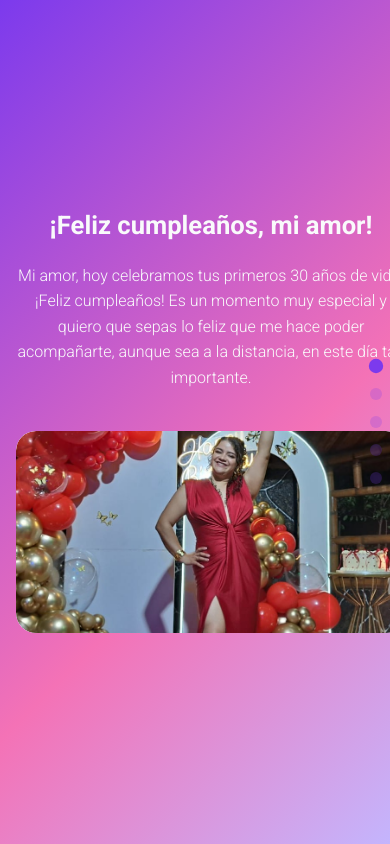
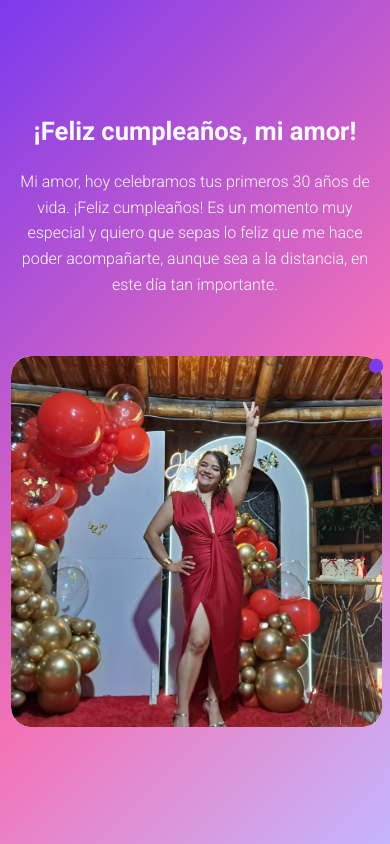
Before and after one commit to Daence96/happy-birthday-karitol, a plain HTML site: page index.html in a window 390 px wide. Drawn offline with Linux system fonts and the light colour scheme.

Commit message:
Update index.html with new content

```diff
--- a/index.html
+++ b/index.html
@@ -1,3 +1,4 @@
+<!-- Mejoras para móvil: centrado de texto y fotos, grilla visible, sin cortes -->
 <!DOCTYPE html>
 <html lang="es">
 <head>
@@ -232,31 +233,48 @@
         /* Mejoras para celulares (600px y menos) */
         @media (max-width: 600px) {
             .slide-content {
-                grid-template-columns: 1fr;
-                gap: 1rem;
+                display: flex;
+                flex-direction: column;
+                align-items: center;
+                justify-content: center;
+                gap: 1.2em;
+                width: 100%;
+                min-height: 60vh;
+            }
+            .text-content {
+                width: 100%;
                 text-align: center;
+                margin: 0 auto 1em auto;
+                justify-content: center;
+                align-items: center;
+                display: flex;
+                flex-direction: column;
             }
             .visual-element,
             .visual-element-horizontal-3,
             .visual-element-grid {
-                width: 100vw;
-                max-width: 100vw;
+                width: 95vw;
+                max-width: 400px;
                 margin: 0 auto;
+                box-sizing: border-box;
             }
             .visual-element {
-                height: 52vw;
-                max-height: 65vw;
-                min-height: 140px;
+                height: auto;
                 aspect-ratio: 1/1;
+                max-height: 45vh;
+                min-height: 150px;
             }
             .visual-element img {
+                width: 100%;
+                height: 100%;
                 border-radius: 20px !important;
+                object-fit: cover;
+                display: block;
             }
             .visual-element-horizontal-3 {
-                height: 36vw;
-                min-height: 95px;
-                aspect-ratio: 2.3/1;
-                border-radius: 20px;
+                aspect-ratio: 2.5/1;
+                height: auto;
+                min-height: 90px;
             }
             .visual-element-horizontal-3 img {
                 height: 100%;
@@ -264,22 +282,30 @@
             }
             .visual-element-horizontal-3 img:first-child { border-top-left-radius: 20px !important; border-bottom-left-radius: 20px !important; }
             .visual-element-horizontal-3 img:last-child  { border-top-right-radius: 20px !important; border-bottom-right-radius: 20px !important; }
-
             .visual-element-grid {
-                height: 65vw;
-                min-height: 140px;
                 aspect-ratio: 1/1;
-                border-radius: 20px;
+                width: 95vw;
+                height: auto;
+                max-width: 400px;
+                min-width: 180px;
+                min-height: 180px;
+                margin: 0 auto;
+                display: grid;
+                grid-template-columns: 1fr 1fr;
+                grid-template-rows: 1fr 1fr;
+                gap: 0;
             }
             .visual-element-grid img {
+                width: 100%;
                 height: 100%;
+                object-fit: cover;
                 border-radius: 0 !important;
+                display: block;
             }
             .visual-element-grid img:nth-child(1) { border-top-left-radius: 20px !important; }
             .visual-element-grid img:nth-child(2) { border-top-right-radius: 20px !important; }
             .visual-element-grid img:nth-child(3) { border-bottom-left-radius: 20px !important; }
             .visual-element-grid img:nth-child(4) { border-bottom-right-radius: 20px !important; }
-
             .virtudes-grid {
                 grid-template-columns: 1fr;
                 max-width: 100%;
@@ -287,12 +313,17 @@
             }
             .text-content h1, .text-content h2 {
                 font-size: 1.6rem;
+                text-align: center;
             }
             .text-content p, .virtudes-grid, .text-content ul {
                 font-size: 1em;
             }
             .slide {
-                padding: 1rem;
+                padding: 0.7rem;
+                min-height: 100vh;
+                display: flex;
+                flex-direction: column;
+                justify-content: center;
             }
             .nav-dots {
                 right: 0.5rem;
```
